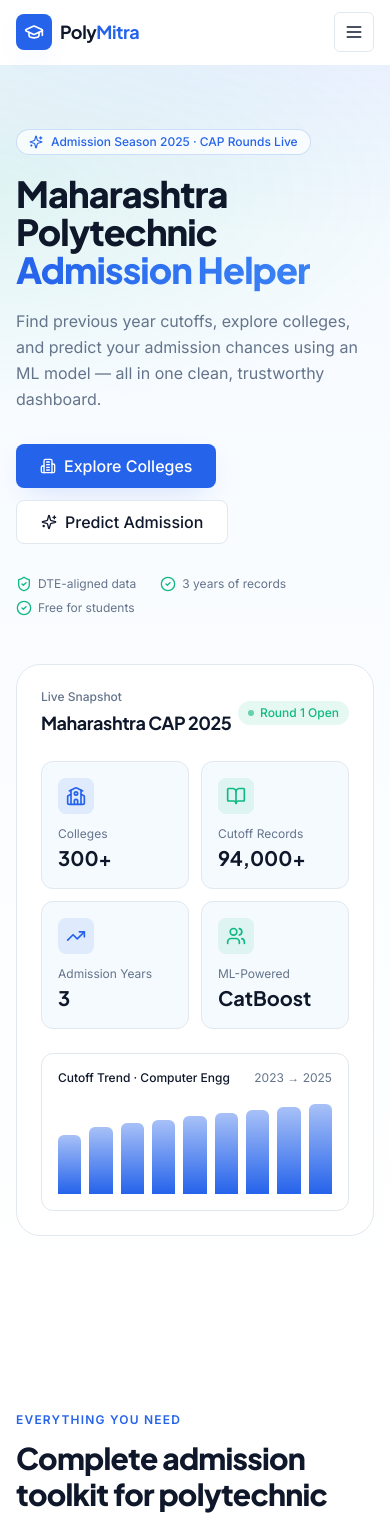
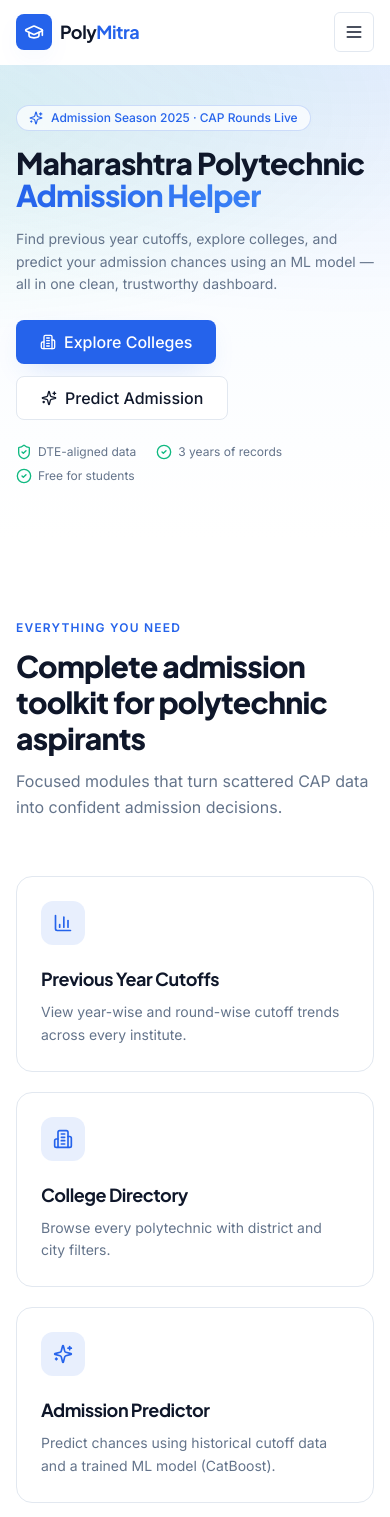
Before and after one commit to Prajwal-it/Poly-Mitra, a React (Vite) app in the folder frontend/polymitra-react/: page / in a window 390 px wide. Shown: the top 1517 px of the page. Built offline with nearby package versions, Linux system fonts and the light colour scheme.

Commit message:
design: optimize home and predictor pages for mobile responsiveness

```diff
--- a/frontend/polymitra-react/src/pages/Home.jsx
+++ b/frontend/polymitra-react/src/pages/Home.jsx
@@ -24,32 +24,32 @@ export default function Home() {
 function Hero() {
   return (
     <section className="bg-hero-gradient relative overflow-hidden">
-      <div className="mx-auto max-w-7xl px-4 sm:px-6 lg:px-8 pt-16 pb-24 lg:pt-24 lg:pb-32">
-        <div className="grid gap-12 lg:grid-cols-2 lg:gap-16 items-center">
+      <div className="mx-auto max-w-7xl px-4 sm:px-6 lg:px-8 pt-10 pb-14 sm:pt-14 sm:pb-20 lg:pt-24 lg:pb-32">
+        <div className="grid gap-10 lg:grid-cols-2 lg:gap-16 items-center">
           <motion.div initial={{ opacity: 0, y: 20 }} animate={{ opacity: 1, y: 0 }} transition={{ duration: 0.6 }}>
             <div className="inline-flex items-center gap-2 rounded-full border border-brand/20 bg-white/70 px-3 py-1 text-xs font-medium text-brand">
               <Sparkles className="h-3.5 w-3.5" />
               Admission Season 2025 · CAP Rounds Live
             </div>
-            <h1 className="mt-5 font-display text-4xl sm:text-5xl lg:text-6xl font-extrabold leading-[1.05] tracking-tight">
+            <h1 className="mt-4 font-display text-3xl sm:text-5xl lg:text-6xl font-extrabold leading-[1.08] tracking-tight">
               Maharashtra Polytechnic <span className="text-gradient-brand">Admission Helper</span>
             </h1>
-            <p className="mt-5 max-w-xl text-base sm:text-lg text-muted-foreground leading-relaxed">
+            <p className="mt-4 max-w-xl text-sm sm:text-lg text-muted-foreground leading-relaxed">
               Find previous year cutoffs, explore colleges, and predict your
               admission chances using an ML model — all in one clean, trustworthy dashboard.
             </p>
-            <div className="mt-8 flex flex-wrap gap-3">
+            <div className="mt-6 flex flex-wrap gap-3">
               <Link to="/colleges"><Button size="lg" className="shadow-elegant"><Building2 className="h-4 w-4" /> Explore Colleges</Button></Link>
               <Link to="/predictor"><Button size="lg" variant="outline"><Sparkles className="h-4 w-4" /> Predict Admission</Button></Link>
             </div>
-            <div className="mt-8 flex flex-wrap items-center gap-x-6 gap-y-2 text-xs text-muted-foreground">
+            <div className="mt-6 flex flex-wrap items-center gap-x-5 gap-y-2 text-xs text-muted-foreground">
               <span className="inline-flex items-center gap-1.5"><ShieldCheck className="h-4 w-4 text-success" /> DTE-aligned data</span>
               <span className="inline-flex items-center gap-1.5"><CheckCircle2 className="h-4 w-4 text-success" /> 3 years of records</span>
               <span className="inline-flex items-center gap-1.5"><CheckCircle2 className="h-4 w-4 text-success" /> Free for students</span>
             </div>
           </motion.div>
 
-          <motion.div initial={{ opacity: 0, y: 30 }} animate={{ opacity: 1, y: 0 }} transition={{ duration: 0.7, delay: 0.15 }}>
+          <motion.div initial={{ opacity: 0, y: 30 }} animate={{ opacity: 1, y: 0 }} transition={{ duration: 0.7, delay: 0.15 }} className="hidden lg:block">
             <HeroVisual />
           </motion.div>
         </div>
@@ -67,33 +67,33 @@ function HeroVisual() {
   ];
   return (
     <div className="relative">
-      <div className="relative rounded-3xl border border-border bg-white shadow-card p-6 sm:p-8">
+      <div className="relative rounded-3xl border border-border bg-white shadow-card p-5 sm:p-8">
         <div className="flex items-center justify-between">
           <div>
             <p className="text-xs font-medium text-muted-foreground">Live Snapshot</p>
-            <h3 className="mt-1 font-display font-bold text-lg">Maharashtra CAP 2025</h3>
+            <h3 className="mt-1 font-display font-bold text-base sm:text-lg">Maharashtra CAP 2025</h3>
           </div>
           <span className="inline-flex items-center gap-1.5 rounded-full bg-success/10 text-success px-2.5 py-1 text-xs font-medium">
             <span className="h-1.5 w-1.5 rounded-full bg-success animate-pulse" /> Round 1 Open
           </span>
         </div>
-        <div className="mt-6 grid grid-cols-2 gap-3">
+        <div className="mt-5 grid grid-cols-2 gap-2 sm:gap-3">
           {cards.map((c, i) => (
-            <motion.div key={c.label} initial={{ opacity: 0, y: 10 }} animate={{ opacity: 1, y: 0 }} transition={{ delay: 0.3 + i * 0.08 }} className="rounded-xl border border-border bg-surface p-4">
-              <div className={`grid h-9 w-9 place-items-center rounded-lg ${c.tint === "brand" ? "bg-brand/10 text-brand" : "bg-success/10 text-success"}`}>
-                <c.icon className="h-5 w-5" />
+            <motion.div key={c.label} initial={{ opacity: 0, y: 10 }} animate={{ opacity: 1, y: 0 }} transition={{ delay: 0.3 + i * 0.08 }} className="rounded-xl border border-border bg-surface p-3 sm:p-4">
+              <div className={`grid h-8 w-8 sm:h-9 sm:w-9 place-items-center rounded-lg ${c.tint === "brand" ? "bg-brand/10 text-brand" : "bg-success/10 text-success"}`}>
+                <c.icon className="h-4 w-4 sm:h-5 sm:w-5" />
               </div>
-              <p className="mt-3 text-xs text-muted-foreground">{c.label}</p>
-              <p className="mt-0.5 font-display text-xl font-bold">{c.value}</p>
+              <p className="mt-2 sm:mt-3 text-xs text-muted-foreground">{c.label}</p>
+              <p className="mt-0.5 font-display text-lg sm:text-xl font-bold">{c.value}</p>
             </motion.div>
           ))}
         </div>
-        <div className="mt-6 rounded-xl border border-border p-4">
+        <div className="mt-4 sm:mt-6 rounded-xl border border-border p-3 sm:p-4">
           <div className="flex items-center justify-between text-xs">
             <span className="font-medium">Cutoff Trend · Computer Engg</span>
             <span className="text-muted-foreground">2023 → 2025</span>
           </div>
-          <div className="mt-3 flex items-end gap-2 h-24">
+          <div className="mt-3 flex items-end gap-1 sm:gap-2 h-16 sm:h-24">
             {[62, 70, 74, 78, 82, 85, 88, 91, 94].map((h, i) => (
               <motion.div key={i} initial={{ height: 0 }} animate={{ height: `${h}%` }} transition={{ duration: 0.7, delay: 0.4 + i * 0.05 }} className="flex-1 rounded-t-md bg-gradient-to-t from-brand to-brand/40" />
             ))}
@@ -219,15 +219,15 @@ function Why() {
 
 function CTA() {
   return (
-    <section className="pb-24">
+    <section className="pb-16 sm:pb-24">
       <div className="mx-auto max-w-7xl px-4 sm:px-6 lg:px-8">
-        <div className="rounded-3xl bg-gradient-to-br from-brand to-blue-800 p-10 sm:p-14 text-white shadow-elegant">
+        <div className="rounded-3xl bg-gradient-to-br from-brand to-blue-800 p-8 sm:p-14 text-white shadow-elegant">
           <div className="flex flex-col lg:flex-row lg:items-center lg:justify-between gap-6">
             <div>
-              <h3 className="font-display text-2xl sm:text-3xl font-extrabold max-w-xl leading-tight">Ready to find the right polytechnic college?</h3>
+              <h3 className="font-display text-xl sm:text-3xl font-extrabold max-w-xl leading-tight">Ready to find the right polytechnic college?</h3>
               <p className="mt-3 text-sm sm:text-base text-white/85 max-w-xl">Run your first prediction in under a minute. Free, ad-free, and built for Maharashtra CAP.</p>
             </div>
-            <div className="flex gap-3">
+            <div className="flex flex-wrap gap-3">
               <Link to="/predictor"><Button size="lg" variant="secondary">Try Predictor <ArrowRight className="h-4 w-4" /></Button></Link>
               <Link to="/colleges"><Button size="lg" variant="outline" className="!bg-transparent !border-white/40 !text-white hover:!bg-white/10">Browse Colleges</Button></Link>
             </div>
--- a/frontend/polymitra-react/src/pages/Predictor.jsx
+++ b/frontend/polymitra-react/src/pages/Predictor.jsx
@@ -140,17 +140,17 @@ export default function Predictor() {
   return (
     <SiteLayout>
       <section className="bg-hero-gradient border-b border-border">
-        <div className="mx-auto max-w-7xl px-4 sm:px-6 lg:px-8 py-14 lg:py-20">
+        <div className="mx-auto max-w-7xl px-4 sm:px-6 lg:px-8 py-8 sm:py-12 lg:py-16">
           <SectionHeading
             eyebrow="Admission Predictor"
-            title="Predict your polytechnic admission chances"
+            title="Predict your admission chances"
             desc="Enter your SSC percentage, select a college and branch. Our ML model estimates your cutoff and admission probability using historical CAP data."
           />
         </div>
       </section>
 
-      <section className="py-10 lg:py-14">
-        <div className="mx-auto max-w-7xl px-4 sm:px-6 lg:px-8 grid gap-8 lg:grid-cols-5">
+      <section className="py-6 sm:py-10 lg:py-14">
+        <div className="mx-auto max-w-7xl px-4 sm:px-6 lg:px-8 grid gap-6 lg:grid-cols-5">
           {/* ── Form ── */}
           <div className="lg:col-span-2">
             <div className="rounded-2xl border border-border bg-card p-6 sm:p-7 shadow-card lg:sticky lg:top-20">
@@ -319,14 +319,14 @@ function LoadingResults() {
 
 function EmptyPrediction() {
   return (
-    <div className="rounded-2xl border border-dashed border-border bg-surface p-14 text-center h-full grid place-items-center">
+    <div className="rounded-2xl border border-dashed border-border bg-surface p-8 sm:p-14 text-center h-full grid place-items-center">
       <div>
-        <div className="mx-auto grid h-16 w-16 place-items-center rounded-2xl bg-brand/10 text-brand">
-          <Target className="h-7 w-7" />
+        <div className="mx-auto grid h-14 w-14 sm:h-16 sm:w-16 place-items-center rounded-2xl bg-brand/10 text-brand">
+          <Target className="h-6 w-6 sm:h-7 sm:w-7" />
         </div>
-        <h3 className="mt-5 font-display text-xl font-bold">Ready when you are</h3>
+        <h3 className="mt-4 font-display text-lg sm:text-xl font-bold">Ready when you are</h3>
         <p className="mt-2 text-sm text-muted-foreground max-w-sm mx-auto">
-          Select a college, branch and category on the left, then hit Predict to see your admission probability.
+          Select a college, branch and category above, then hit Predict to see your admission probability.
         </p>
       </div>
     </div>
@@ -382,9 +382,9 @@ function ResultCard({ result, college, branch }) {
       </div>
 
       {/* Stats grid */}
-      <div className="grid grid-cols-3 gap-4">
+      <div className="grid grid-cols-3 gap-2 sm:gap-4">
         <StatBox label="Your Score" value={`${student_percentage}%`} tone="brand" />
-        <StatBox label="Predicted Cutoff" value={`${predicted_cutoff?.toFixed(2)}%`} tone="neutral" />
+        <StatBox label="Cutoff" value={`${predicted_cutoff?.toFixed(2)}%`} tone="neutral" />
         <StatBox label="Probability" value={`${probability?.toFixed(1)}%`} tone={probability >= 60 ? "success" : probability >= 35 ? "warning" : "destructive"} />
       </div>
 
@@ -414,9 +414,9 @@ function StatBox({ label, value, tone }) {
     neutral: "text-foreground bg-surface",
   };
   return (
-    <div className={`rounded-xl p-4 text-center ${colors[tone] || colors.neutral}`}>
-      <p className="text-[10px] uppercase tracking-wider font-semibold opacity-70">{label}</p>
-      <p className="font-display text-lg font-extrabold mt-1 leading-none">{value}</p>
+    <div className={`rounded-xl p-3 sm:p-4 text-center ${colors[tone] || colors.neutral}`}>
+      <p className="text-[9px] sm:text-[10px] uppercase tracking-wider font-semibold opacity-70">{label}</p>
+      <p className="font-display text-base sm:text-lg font-extrabold mt-1 leading-none">{value}</p>
     </div>
   );
 }
```
